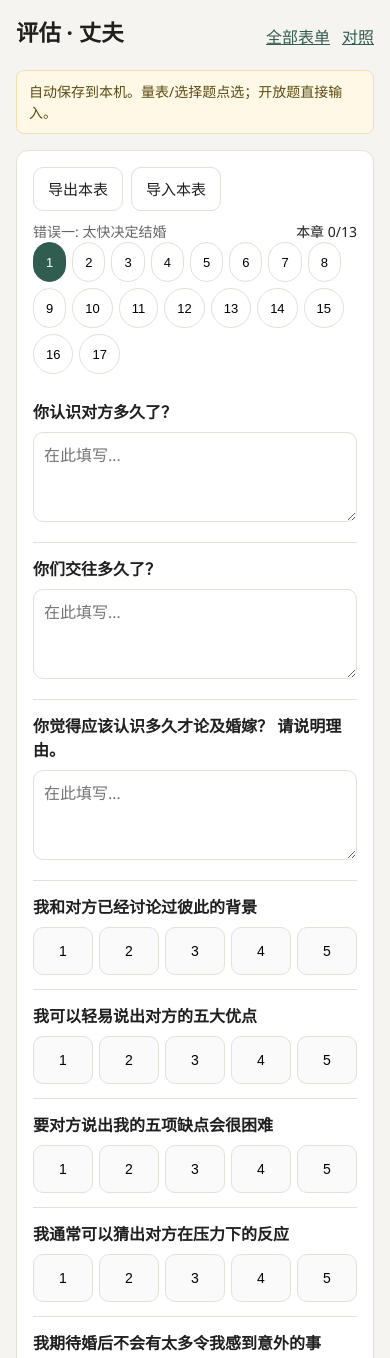
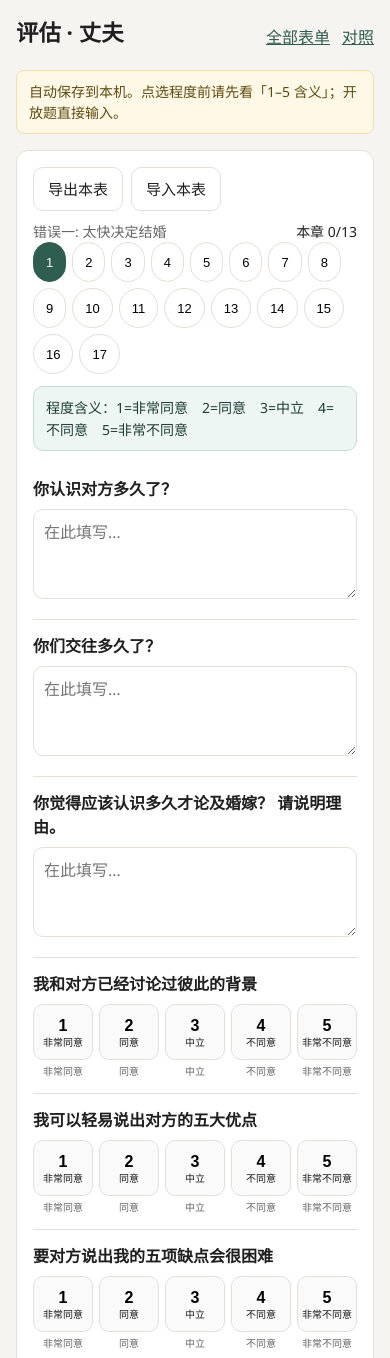
Before and after one commit to JialeZhouxin/premarital-counseling-forms, a plain HTML site: page web/fill.html in a window 390 px wide. Shown: the top 1358 px of the page. Drawn offline with Linux system fonts and the light colour scheme.

Commit message:
fix: show 1-5 meaning labels on fill scale buttons
Always display score legend for current chapter and per-button meaning text; stop hiding labels on mobile.

```diff
--- a/web/css/app.css
+++ b/web/css/app.css
@@ -101,7 +101,6 @@ textarea {
   .compare-row { grid-template-columns: 1fr 1fr; }
   .compare-row .prompt { grid-column: 1 / -1; }
   .scale { grid-template-columns: repeat(5, 1fr); }
-  .scale-labels { display: none; }
 }
 .tag {
   display: inline-block; min-width: 52px; text-align: center;
@@ -127,3 +126,39 @@ textarea {
   border-radius: 999px; padding: 4px 10px; font-size: 13px; border: 1px solid var(--line);
   background: #eef6f3; color: var(--accent); white-space: nowrap;
 }
+
+.scale-legend {
+  background: #eef6f3;
+  border: 1px solid #c5ddd4;
+  color: #1e3d34;
+  border-radius: 10px;
+  padding: 10px 12px;
+  margin: 8px 0 12px;
+  font-size: 14px;
+  line-height: 1.55;
+}
+.scale-legend div + div { margin-top: 4px; }
+.scale button.scale-btn,
+.scale .scale-btn {
+  display: flex;
+  flex-direction: column;
+  align-items: center;
+  justify-content: center;
+  gap: 2px;
+  min-height: 56px;
+  padding: 6px 4px;
+  line-height: 1.2;
+}
+.scale-num { font-size: 16px; font-weight: 700; }
+.scale-mean {
+  font-size: 11px;
+  font-weight: 500;
+  opacity: .9;
+  white-space: normal;
+  word-break: break-all;
+}
+.scale button.selected .scale-mean { opacity: 1; }
+@media (max-width: 700px) {
+  .scale-mean { font-size: 10px; }
+  .scale-labels { font-size: 10px; }
+}
--- a/web/fill.html
+++ b/web/fill.html
@@ -20,7 +20,7 @@
         <a href="compare.html" id="link-compare">对照</a>
       </nav>
     </div>
-    <div class="note">自动保存到本机。量表/选择题点选；开放题直接输入。</div>
+    <div class="note">自动保存到本机。点选程度前请先看「1–5 含义」；开放题直接输入。</div>
     <div id="error" class="error" hidden></div>
     <div class="card">
       <div class="row" style="margin-bottom:10px">
@@ -33,6 +33,7 @@
         <div id="chapter-progress" class="progress"></div>
       </div>
       <div class="chapter-nav" id="chapters-nav"></div>
+      <div class="scale-legend" id="scale-legend" hidden></div>
       <div id="items"></div>
       <div class="pager">
         <button class="btn" id="prev" type="button">上一章</button>
--- a/web/js/fill.js
+++ b/web/js/fill.js
@@ -56,6 +56,42 @@ async function main() {
   let chapterIndex = 0;
   const defaultLikertLabels =
     bank.scale?.labels || ["非常同意", "同意", "中立", "不同意", "非常不同意"];
+
+  function scaleLegendHtml(kind) {
+    if (kind === "choice") {
+      // use first choice item options if any
+      for (const ch of bank.chapters) {
+        for (const it of ch.items) {
+          if (it.type === "choice" && it.options?.length) {
+            const parts = it.options.map((o) => `${o.value}=${o.label}`);
+            return `选项含义：${parts.join("　")}`;
+          }
+        }
+      }
+      return "选项含义：见各题下方说明";
+    }
+    // likert
+    const parts = defaultLikertLabels.map((lab, i) => `${i + 1}=${lab}`);
+    return `程度含义：${parts.join("　")}`;
+  }
+
+  function updateScaleLegend() {
+    const el = $("scale-legend");
+    if (!el) return;
+    const ch = bank.chapters[chapterIndex];
+    const hasLikert = ch.items.some((it) => it.type === "likert");
+    const hasChoice = ch.items.some((it) => it.type === "choice");
+    const lines = [];
+    if (hasLikert) lines.push(scaleLegendHtml("likert"));
+    if (hasChoice) lines.push(scaleLegendHtml("choice"));
+    if (!lines.length) {
+      el.hidden = true;
+      el.textContent = "";
+      return;
+    }
+    el.hidden = false;
+    el.innerHTML = lines.map((x) => `<div>${x}</div>`).join("");
+  }
 
   $("title").textContent = `${meta.short || meta.title} · ${
     state.people[person].displayName || (person === "a" ? "丈夫" : "妻子")
@@ -137,7 +173,11 @@ async function main() {
     for (const opt of options) {
       const btn = document.createElement("button");
       btn.type = "button";
-      btn.textContent = opt.label;
+      btn.className = "scale-btn";
+      const meaning = opt.hint || opt.label;
+      btn.title = `${opt.value}：${meaning}`;
+      btn.setAttribute("aria-label", `${opt.value} ${meaning}`);
+      btn.innerHTML = `<span class="scale-num">${opt.value}</span><span class="scale-mean">${meaning}</span>`;
       if (cur === opt.value) btn.classList.add("selected");
       btn.addEventListener("click", () => {
         state = setAnswer(state, person, it.id, opt.value, it.type);
@@ -203,6 +243,7 @@ async function main() {
   const render = () => {
     renderNav();
     renderItems();
+    updateScaleLegend();
     $("prev").disabled = chapterIndex <= 0;
     $("next").textContent =
       chapterIndex >= bank.chapters.length - 1
--- a/web/sw.js
+++ b/web/sw.js
@@ -1,5 +1,5 @@
 /* Offline cache for premarital forms PWA */
-const CACHE = "premarital-forms-v1";
+const CACHE = "premarital-forms-v2";
 const ASSETS = [
   "./",
   "./index.html",
```
